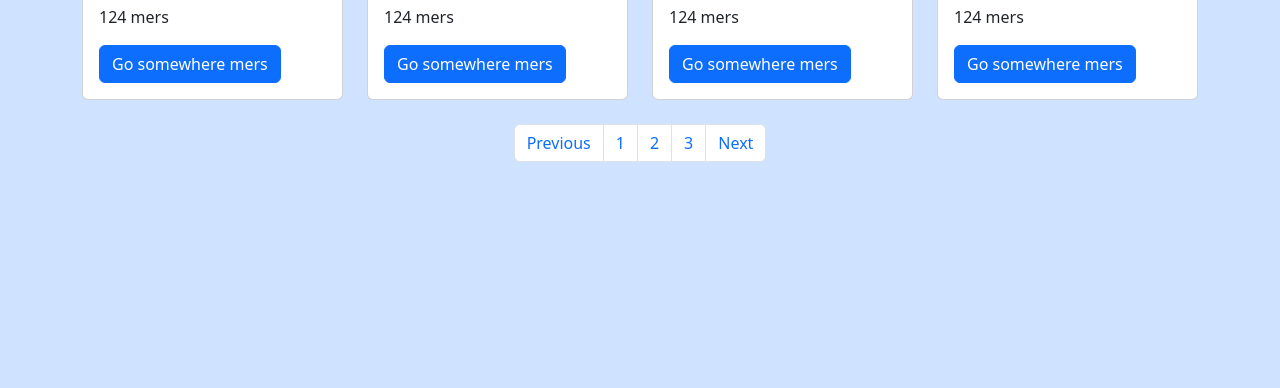
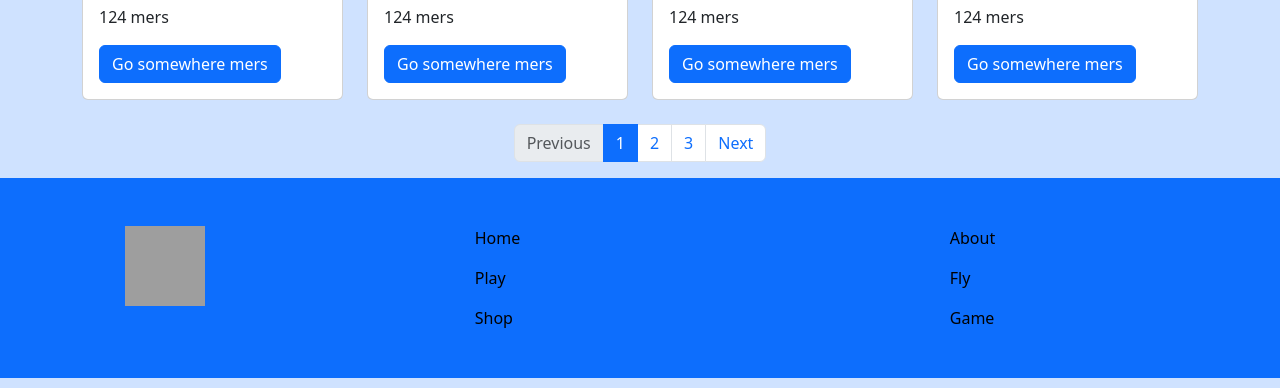
Before and after one commit to CYZEXX/REDRAGON, a plain HTML site: page index.html in a window 1280 px wide. Shown: the part 412-800 px from the top of the page. Drawn offline with Linux system fonts and the light colour scheme; grey boxes are pictures that could not be loaded.

Commit message:
Card project finished

```diff
--- a/index.html
+++ b/index.html
@@ -1,5 +1,6 @@
 <!DOCTYPE html>
 <html lang="en">
+
 <head>
   <meta charset="UTF-8">
   <meta name="viewport" content="width=device-width, initial-scale=1.0">
@@ -7,12 +8,14 @@
   <link rel="stylesheet" href="css/bootstrap.css">
   <link rel="stylesheet" href="style.css">
 </head>
+
 <body class="bg-primary-subtle">
 
   <nav class="navbar navbar-expand-lg bg-primary " data-bs-theme="dark ">
     <div class="container-fluid">
       <a class="navbar-brand" href="#">Navbar</a>
-      <button class="navbar-toggler" type="button" data-bs-toggle="collapse" data-bs-target="#navbarSupportedContent" aria-controls="navbarSupportedContent" aria-expanded="false" aria-label="Toggle navigation">
+      <button class="navbar-toggler" type="button" data-bs-toggle="collapse" data-bs-target="#navbarSupportedContent"
+        aria-controls="navbarSupportedContent" aria-expanded="false" aria-label="Toggle navigation">
         <span class="navbar-toggler-icon"></span>
       </button>
       <div class="collapse navbar-collapse" id="navbarSupportedContent">
@@ -30,7 +33,9 @@
             <ul class="dropdown-menu">
               <li><a class="dropdown-item" href="#">Action</a></li>
               <li><a class="dropdown-item" href="#">Another action</a></li>
-              <li><hr class="dropdown-divider"></li>
+              <li>
+                <hr class="dropdown-divider">
+              </li>
               <li><a class="dropdown-item" href="#">Something else here</a></li>
             </ul>
           </li>
@@ -53,7 +58,9 @@
           <div class="card-body">
             <h5 class="card-title">Card </h5>
             <p class="card-text">124 mers</p>
-            <a target="_blank" href="https://quto.ru/imgs/2022/05/20/08/5412831/8a0ef54d931d5fbb042800a9d1bda720daab99e3.jpg" class="btn btn-primary">Go somewhere mers</a>
+            <a target="_blank"
+              href="https://quto.ru/imgs/2022/05/20/08/5412831/8a0ef54d931d5fbb042800a9d1bda720daab99e3.jpg"
+              class="btn btn-primary">Go somewhere mers</a>
           </div>
         </div>
       </div>
@@ -63,7 +70,9 @@
           <div class="card-body">
             <h5 class="card-title">Card </h5>
             <p class="card-text">124 mers</p>
-            <a target="_blank" href="https://quto.ru/imgs/2022/05/20/08/5412831/8a0ef54d931d5fbb042800a9d1bda720daab99e3.jpg" class="btn btn-primary">Go somewhere mers</a>
+            <a target="_blank"
+              href="https://quto.ru/imgs/2022/05/20/08/5412831/8a0ef54d931d5fbb042800a9d1bda720daab99e3.jpg"
+              class="btn btn-primary">Go somewhere mers</a>
           </div>
         </div>
       </div>
@@ -73,7 +82,9 @@
           <div class="card-body">
             <h5 class="card-title">Card </h5>
             <p class="card-text">124 mers</p>
-            <a target="_blank" href="https://quto.ru/imgs/2022/05/20/08/5412831/8a0ef54d931d5fbb042800a9d1bda720daab99e3.jpg" class="btn btn-primary">Go somewhere mers</a>
+            <a target="_blank"
+              href="https://quto.ru/imgs/2022/05/20/08/5412831/8a0ef54d931d5fbb042800a9d1bda720daab99e3.jpg"
+              class="btn btn-primary">Go somewhere mers</a>
           </div>
         </div>
       </div>
@@ -83,7 +94,9 @@
           <div class="card-body">
             <h5 class="card-title">Card </h5>
             <p class="card-text">124 mers</p>
-            <a target="_blank" href="https://quto.ru/imgs/2022/05/20/08/5412831/8a0ef54d931d5fbb042800a9d1bda720daab99e3.jpg" class="btn btn-primary">Go somewhere mers</a>
+            <a target="_blank"
+              href="https://quto.ru/imgs/2022/05/20/08/5412831/8a0ef54d931d5fbb042800a9d1bda720daab99e3.jpg"
+              class="btn btn-primary">Go somewhere mers</a>
           </div>
         </div>
       </div>
@@ -94,7 +107,9 @@
           <div class="card-body">
             <h5 class="card-title">Card </h5>
             <p class="card-text">124 mers</p>
-            <a target="_blank" href="https://quto.ru/imgs/2022/05/20/08/5412831/8a0ef54d931d5fbb042800a9d1bda720daab99e3.jpg" class="btn btn-primary">Go somewhere mers</a>
+            <a target="_blank"
+              href="https://quto.ru/imgs/2022/05/20/08/5412831/8a0ef54d931d5fbb042800a9d1bda720daab99e3.jpg"
+              class="btn btn-primary">Go somewhere mers</a>
           </div>
         </div>
       </div>
@@ -104,7 +119,9 @@
           <div class="card-body">
             <h5 class="card-title">Card </h5>
             <p class="card-text">124 mers</p>
-            <a target="_blank" href="https://quto.ru/imgs/2022/05/20/08/5412831/8a0ef54d931d5fbb042800a9d1bda720daab99e3.jpg" class="btn btn-primary">Go somewhere mers</a>
+            <a target="_blank"
+              href="https://quto.ru/imgs/2022/05/20/08/5412831/8a0ef54d931d5fbb042800a9d1bda720daab99e3.jpg"
+              class="btn btn-primary">Go somewhere mers</a>
           </div>
         </div>
       </div>
@@ -114,7 +131,9 @@
           <div class="card-body">
             <h5 class="card-title">Card </h5>
             <p class="card-text">124 mers</p>
-            <a target="_blank" href="https://quto.ru/imgs/2022/05/20/08/5412831/8a0ef54d931d5fbb042800a9d1bda720daab99e3.jpg" class="btn btn-primary">Go somewhere mers</a>
+            <a target="_blank"
+              href="https://quto.ru/imgs/2022/05/20/08/5412831/8a0ef54d931d5fbb042800a9d1bda720daab99e3.jpg"
+              class="btn btn-primary">Go somewhere mers</a>
           </div>
         </div>
       </div>
@@ -124,14 +143,15 @@
           <div class="card-body">
             <h5 class="card-title">Card </h5>
             <p class="card-text">124 mers</p>
-            <a target="_blank" href="https://quto.ru/imgs/2022/05/20/08/5412831/8a0ef54d931d5fbb042800a9d1bda720daab99e3.jpg" class="btn btn-primary">Go somewhere mers</a>
+            <a target="_blank"
+              href="https://quto.ru/imgs/2022/05/20/08/5412831/8a0ef54d931d5fbb042800a9d1bda720daab99e3.jpg"
+              class="btn btn-primary">Go somewhere mers</a>
           </div>
         </div>
       </div>
 
 
     </div>
-
   </div>
 
 
@@ -139,18 +159,67 @@
 
 
 
-  <!-- ################### Pagination Section Begin ################### -->
-  <nav aria-label="Page navigation example">
-    <ul class="pagination justify-content-center ">
-      <li class="page-item"><a class="page-link" href="#">Previous</a></li>
-      <li class="page-item"><a class="page-link" href="#">1</a></li>
-      <li class="page-item"><a class="page-link" href="#">2</a></li>
+
+
+
+
+
+
+
+  <!-- ####################### Pagination Section Begin ####################### -->
+  <div class="d-flex justify-content-center">
+    <nav aria-label="...">
+      <ul class="pagination">
+        <li class="page-item disabled">
+          <a class="page-link">Previous</a>
+        </li>
+        <li class="page-item active"><a class="page-link" href="#">1</a></li>
+        <li class="page-item" aria-current="page">
+          <a class="page-link" href="#">2</a>
+        </li>
         <li class="page-item"><a class="page-link" href="#">3</a></li>
-      <li class="page-item"><a class="page-link" href="#">Next</a></li>
+        <li class="page-item">
+          <a class="page-link" href="#">Next</a>
+        </li>
       </ul>
     </nav>
-    <!-- ################### Pagination Section End ################### -->
+  </div>
+  <!-- ####################### Pagination Section End ####################### -->
+
+
+  </div>
+
+  <footer class="bg-primary ">
+    <div class="container">
+      <div class="row py-5">
+        <div class="col-12 col-md-2 d-flex justify-content-center  mb-3 mb-md-0">
+          <img class="" src="https://cdn.freebiesupply.com/images/large/2x/apple-logo-transparent.png" alt="apple logo"
+            width="80px" height="80px">
+        </div>
+
+
+        <div class="col-5 d-flex  justify-content-center ">
+          <div class="d-grid gap-3 mb-3 mb-md-0 ">
+            <a href="#" class="footer_link d-block ">Home</a>
+            <a href="#" class="footer_link d-block ">Play</a>
+            <a href="#" class="footer_link d-block ">Shop</a>
+          </div>
+        </div>
+
+
+      <div class="col-5 d-flex justify-content-center">
+        <div class="d-grid gap-3 ">
+          <a href="#" class="footer_link d-block ">About</a>
+          <a href="#" class="footer_link d-block ">Fly</a>
+          <a href="#" class="footer_link d-block ">Game</a>
+        </div>
+      </div>
+    </div>
+    </div>
+
+  </footer>
 
   <script src="js/bootstrap.bundle.js"></script>
 </body>
+
 </html>
--- a/style.css
+++ b/style.css
@@ -0,0 +1,8 @@
+.footer_link{
+    color: black;
+    text-decoration: none;
+
+}
+.footer_link:hover{
+    color: white;
+}
```
Lines whose indentation alone changed are shown as unchanged.
